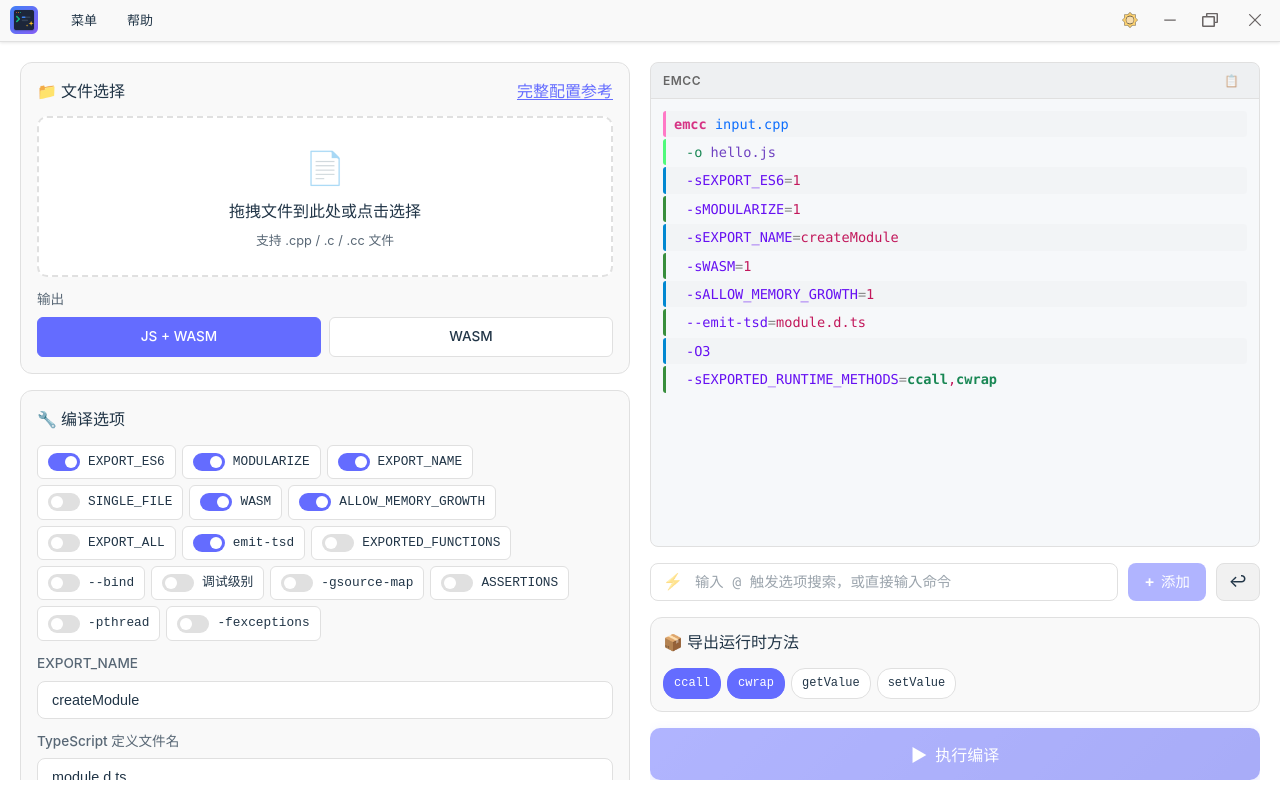
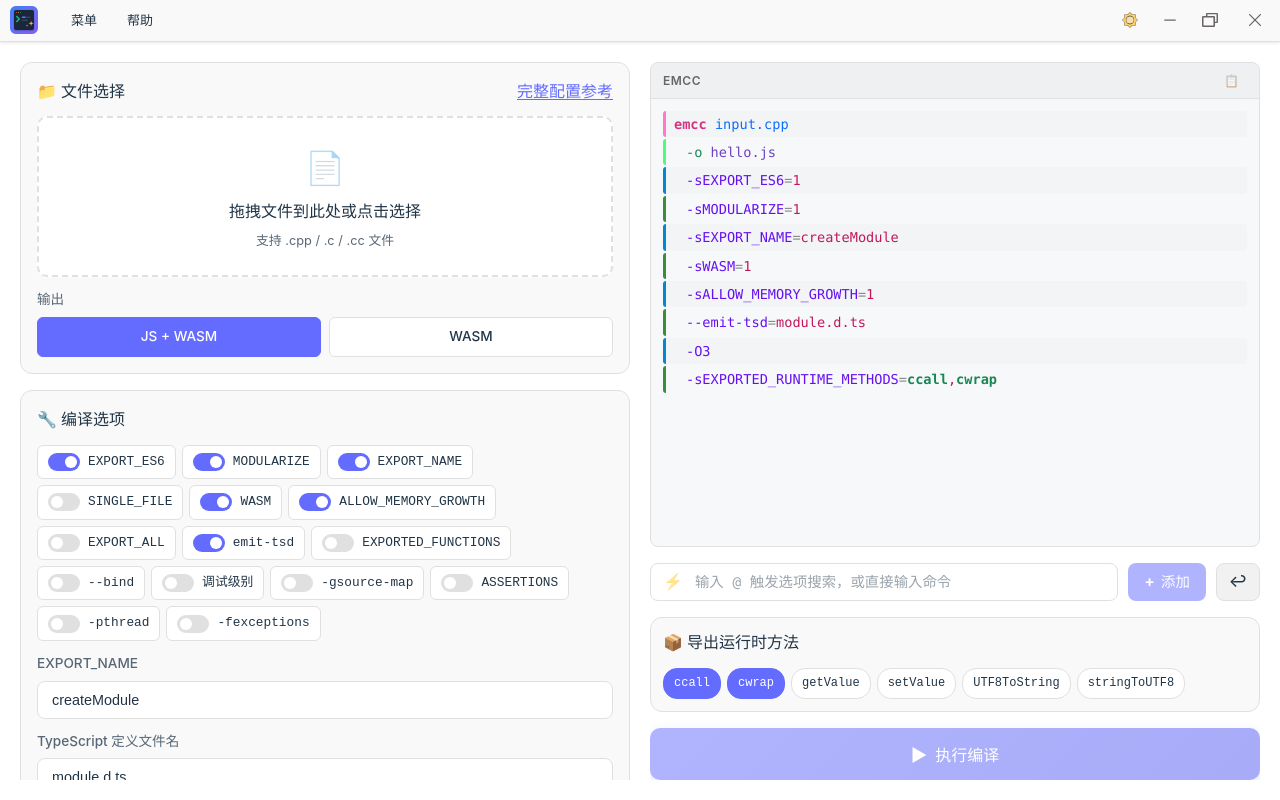
Before and after one commit to TTT1231/emccgui, a Vue app: page /#/ in a window 1280 px wide. Built offline with nearby package versions, Linux system fonts and the light colour scheme.

Commit message:
fix:command exec ,and update runing methods

```diff
--- a/src/main/ipc/index.ts
+++ b/src/main/ipc/index.ts
@@ -57,10 +57,35 @@ export function registerIpcHandlers() {
       'IElectronApi-EmccControl-executeCommand',
       async (_, command: string, workDir?: string) => {
          try {
-            const options = workDir
-               ? { cwd: workDir, maxBuffer: 10 * 1024 * 1024 }
-               : { maxBuffer: 10 * 1024 * 1024 };
-            const { stdout, stderr } = await execAsync(command, options);
+            // 根据平台选择最佳执行方式
+            const platform = process.platform;
+            let finalCommand = command;
+
+            if (platform === 'win32') {
+               // Windows: 使用 cmd.exe /c 来获取完整的用户环境变量
+               finalCommand = `cmd.exe /c "${command}"`;
+            }
+            // Linux/macOS: 直接执行，shell: true 会自动使用 /bin/sh
+
+            const options: Record<string, unknown> = workDir
+               ? {
+                    cwd: workDir,
+                    maxBuffer: 10 * 1024 * 1024,
+                    shell: platform !== 'win32' ? '/bin/sh' : undefined,
+                 }
+               : {
+                    maxBuffer: 10 * 1024 * 1024,
+                    shell: platform !== 'win32' ? '/bin/sh' : undefined,
+                 };
+
+            const { stdout, stderr } = await execAsync(
+               finalCommand,
+               options as {
+                  cwd?: string;
+                  maxBuffer: number;
+                  shell?: string;
+               },
+            );
             return {
                success: true,
                stdout: stdout || '',
--- a/src/renderer/components/EmccCoding/src/data.ts
+++ b/src/renderer/components/EmccCoding/src/data.ts
@@ -280,6 +280,18 @@ export const runtimeMethodOptions: RuntimeMethodOption[] = [
       enabled: false,
       hint: '向 WASM 内存中写入值到指定地址',
    },
+   {
+      key: 'UTF8ToString',
+      name: 'UTF8ToString',
+      enabled: false,
+      hint: 'C字符串指针转JS字符串',
+   },
+   {
+      key: 'stringToUTF8',
+      name: 'stringToUTF8',
+      enabled: false,
+      hint: 'JS字符串转C字符串指针',
+   },
 ];
 
 // 命令行生成相关类型
@@ -289,6 +301,7 @@ export interface CommandLine {
    type: 'command' | 'output' | 'flag';
    isRuntimeMethods?: boolean;
    methods?: string[];
+   customMethods?: string[]; // 自定义运行时方法
    isCustom?: boolean; // 用户手动添加的自定义命令
 }
 
```
Also changed, not shown: .claude/CLAUDE.md.
